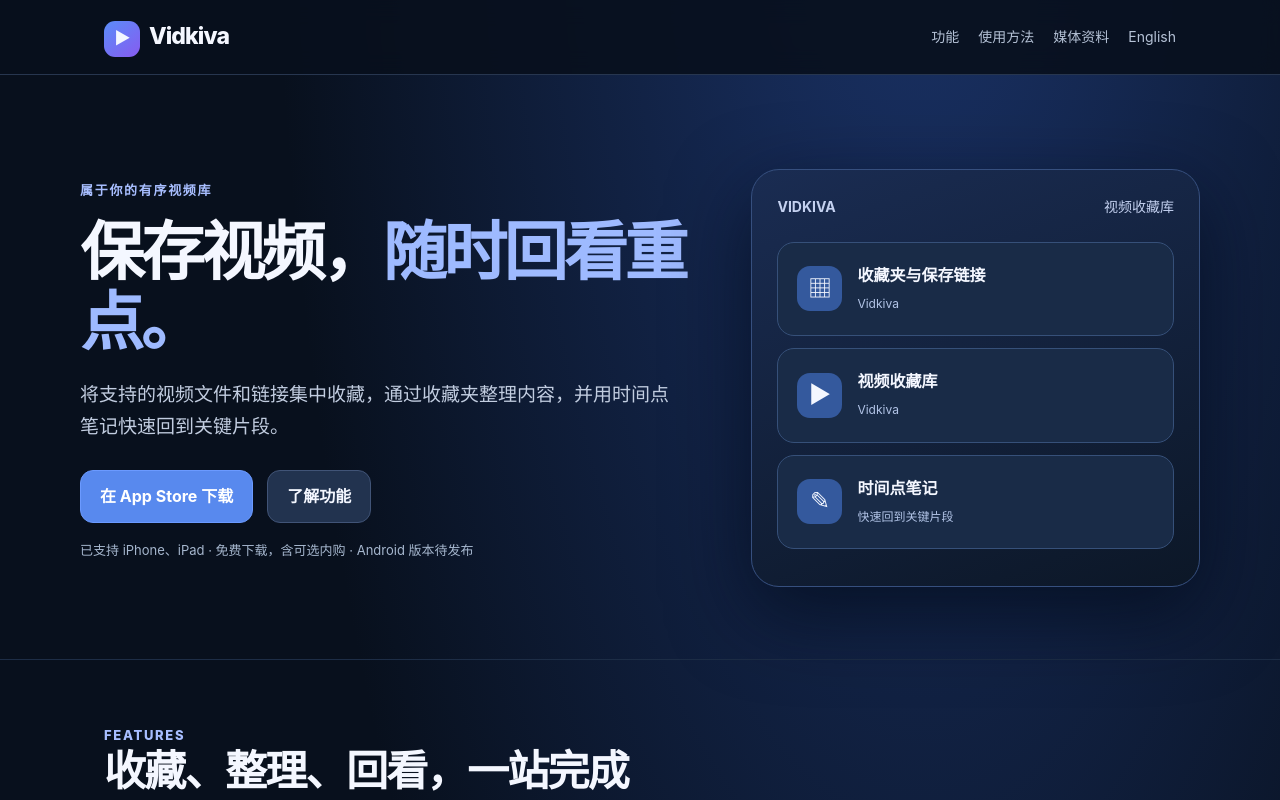
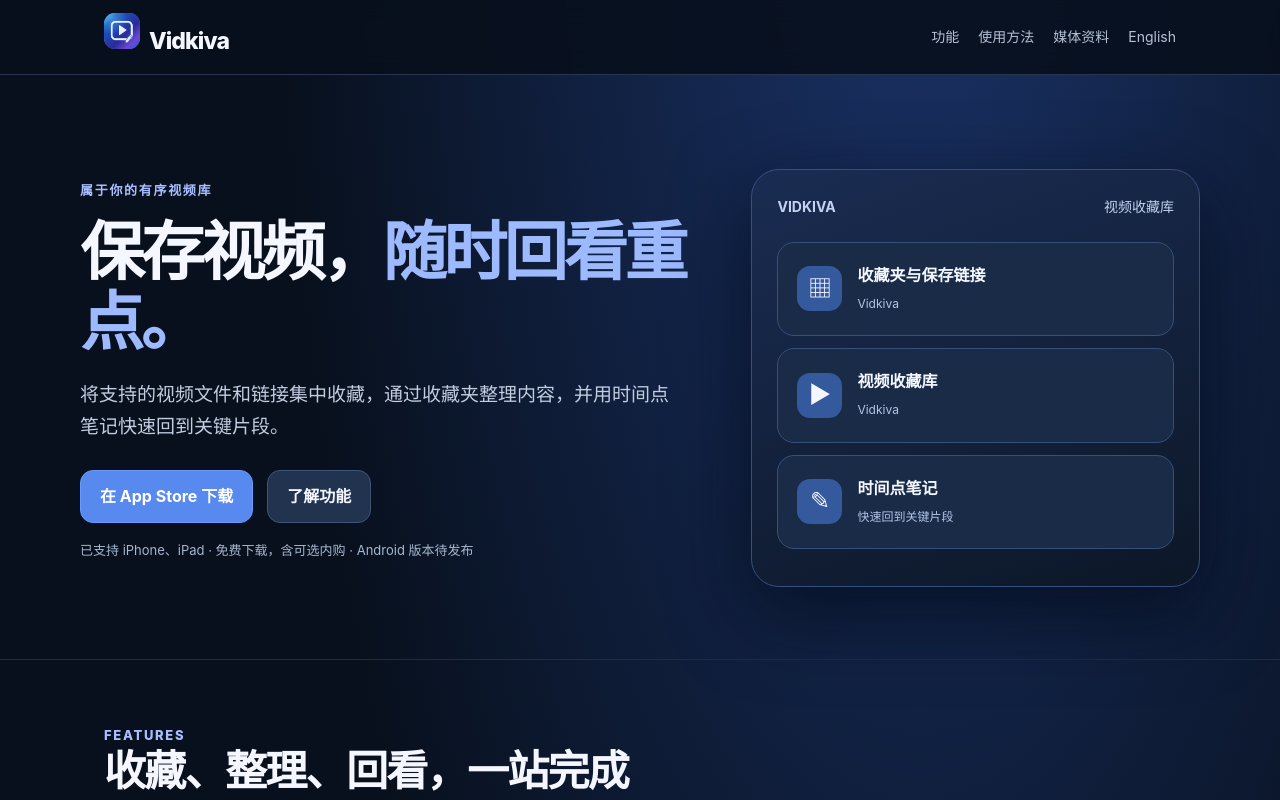
Before and after one commit to bensgo/yuege-site, a plain HTML site: page video-saver/zh-CN/index.html in a window 1280 px wide. Shown: the top 800 px of the page. Drawn offline with Linux system fonts and the light colour scheme.

Commit message:
marketing: use original Vidkiva icon throughout site and press kit

```diff
--- a/video-saver/zh-CN/index.html
+++ b/video-saver/zh-CN/index.html
@@ -1,6 +1,6 @@
 <!doctype html>
-<html lang="zh-CN"><head><meta charset="utf-8"><meta name="viewport" content="width=device-width,initial-scale=1"><meta name="theme-color" content="#08101d"><meta name="description" content="将支持的视频文件和链接集中收藏，通过收藏夹整理内容，并用时间点笔记快速回到关键片段。"><title>Vidkiva — 视频保存、收藏管理与时间点笔记</title><link rel="canonical" href="https://yuege.online/video-saver/zh-CN/"><link rel="alternate" hreflang="en-US" href="https://yuege.online/video-saver/"><link rel="alternate" hreflang="zh-CN" href="https://yuege.online/video-saver/zh-CN/"><link rel="alternate" hreflang="x-default" href="https://yuege.online/video-saver/"><meta property="og:type" content="website"><meta property="og:title" content="Vidkiva — 视频保存、收藏管理与时间点笔记"><meta property="og:description" content="将支持的视频文件和链接集中收藏，通过收藏夹整理内容，并用时间点笔记快速回到关键片段。"><meta property="og:url" content="https://yuege.online/video-saver/zh-CN/"><meta name="twitter:card" content="summary"><link rel="stylesheet" href="/video-saver/assets/marketing.css"><script defer src="/video-saver/assets/marketing.js"></script></head>
-<body><nav class="nav"><div class="wrap nav-content"><a class="brand" href="/video-saver/zh-CN/"><span class="brand-mark" aria-hidden="true">▶</span>Vidkiva</a><div class="nav-links"><a class="optional" href="#features">功能</a><a class="optional" href="#how">使用方法</a><a data-attribution-link href="/video-saver/press/">媒体资料</a><a href="/video-saver/" lang="en">English</a></div></div></nav>
+<html lang="zh-CN"><head><meta charset="utf-8"><meta name="viewport" content="width=device-width,initial-scale=1"><meta name="theme-color" content="#08101d"><meta name="description" content="将支持的视频文件和链接集中收藏，通过收藏夹整理内容，并用时间点笔记快速回到关键片段。"><title>Vidkiva — 视频保存、收藏管理与时间点笔记</title><link rel="canonical" href="https://yuege.online/video-saver/zh-CN/"><link rel="alternate" hreflang="en-US" href="https://yuege.online/video-saver/"><link rel="alternate" hreflang="zh-CN" href="https://yuege.online/video-saver/zh-CN/"><link rel="alternate" hreflang="x-default" href="https://yuege.online/video-saver/"><meta property="og:type" content="website"><meta property="og:title" content="Vidkiva — 视频保存、收藏管理与时间点笔记"><meta property="og:description" content="将支持的视频文件和链接集中收藏，通过收藏夹整理内容，并用时间点笔记快速回到关键片段。"><meta property="og:url" content="https://yuege.online/video-saver/zh-CN/"><meta name="twitter:card" content="summary"><link rel="icon" type="image/png" href="/video-saver/assets/icon-1024.png"><link rel="stylesheet" href="/video-saver/assets/marketing.css"><script defer src="/video-saver/assets/marketing.js"></script></head>
+<body><nav class="nav"><div class="wrap nav-content"><a class="brand" href="/video-saver/zh-CN/"><img class="brand-mark" src="/video-saver/assets/icon-1024.png" width="36" height="36" alt="">Vidkiva</a><div class="nav-links"><a class="optional" href="#features">功能</a><a class="optional" href="#how">使用方法</a><a data-attribution-link href="/video-saver/press/">媒体资料</a><a href="/video-saver/" lang="en">English</a></div></div></nav>
 <main><header class="wrap hero"><div><div class="eyebrow">属于你的有序视频库</div><h1>保存视频，<span class="accent">随时回看重点。</span></h1><p class="lead">将支持的视频文件和链接集中收藏，通过收藏夹整理内容，并用时间点笔记快速回到关键片段。</p><div class="actions"><a class="button primary" data-ios-download href="https://apps.apple.com/app/id6829142265">在 App Store 下载</a><a class="button" href="#features">了解功能</a></div><p class="subtle">已支持 iPhone、iPad · 免费下载，含可选内购 · Android 版本待发布</p></div><div class="visual" aria-label="视频收藏库"><div class="visual-header"><strong>VIDKIVA</strong><span>视频收藏库</span></div><div class="visual-card"><span class="visual-icon" aria-hidden="true">▦</span><div class="visual-text"><strong>收藏夹与保存链接</strong><span>Vidkiva</span></div></div><div class="visual-card"><span class="visual-icon" aria-hidden="true">▶</span><div class="visual-text"><strong>视频收藏库</strong><span>Vidkiva</span></div></div><div class="visual-card"><span class="visual-icon" aria-hidden="true">✎</span><div class="visual-text"><strong>时间点笔记</strong><span>快速回到关键片段</span></div></div></div></header>
 <section id="features" class="section"><div class="wrap"><div class="eyebrow">FEATURES</div><h2>收藏、整理、回看，一站完成</h2><p class="section-intro">不必在各种收藏列表中反复翻找，把重要片段保存在自己管理的收藏库中。</p><div class="grid"><article class="card"><div class="number">01</div><h3>保存视频与链接</h3><p>导入本地视频，收藏支持的视频链接；能否下载以来源权限与授权为准。</p></article><article class="card"><div class="number">02</div><h3>整理个人收藏库</h3><p>按主题创建收藏夹，管理、移动和查找保存的内容。</p></article><article class="card"><div class="number">03</div><h3>为关键时间点写笔记</h3><p>观看时记录重要时间点，之后可直接跳转到对应位置。</p></article></div></div></section>
 <section id="how" class="section"><div class="wrap"><div class="eyebrow">HOW IT WORKS</div><h2>三个步骤，轻松管理视频</h2><div class="steps"><article class="step"><strong>01 · 添加</strong><p>收藏链接或导入有权使用的视频文件。</p></article><article class="step"><strong>02 · 整理</strong><p>将视频分组到收藏夹中，方便日后查找。</p></article><article class="step"><strong>03 · 回看</strong><p>播放视频，点击时间点笔记回到关键内容。</p></article></div></div></section>
```
